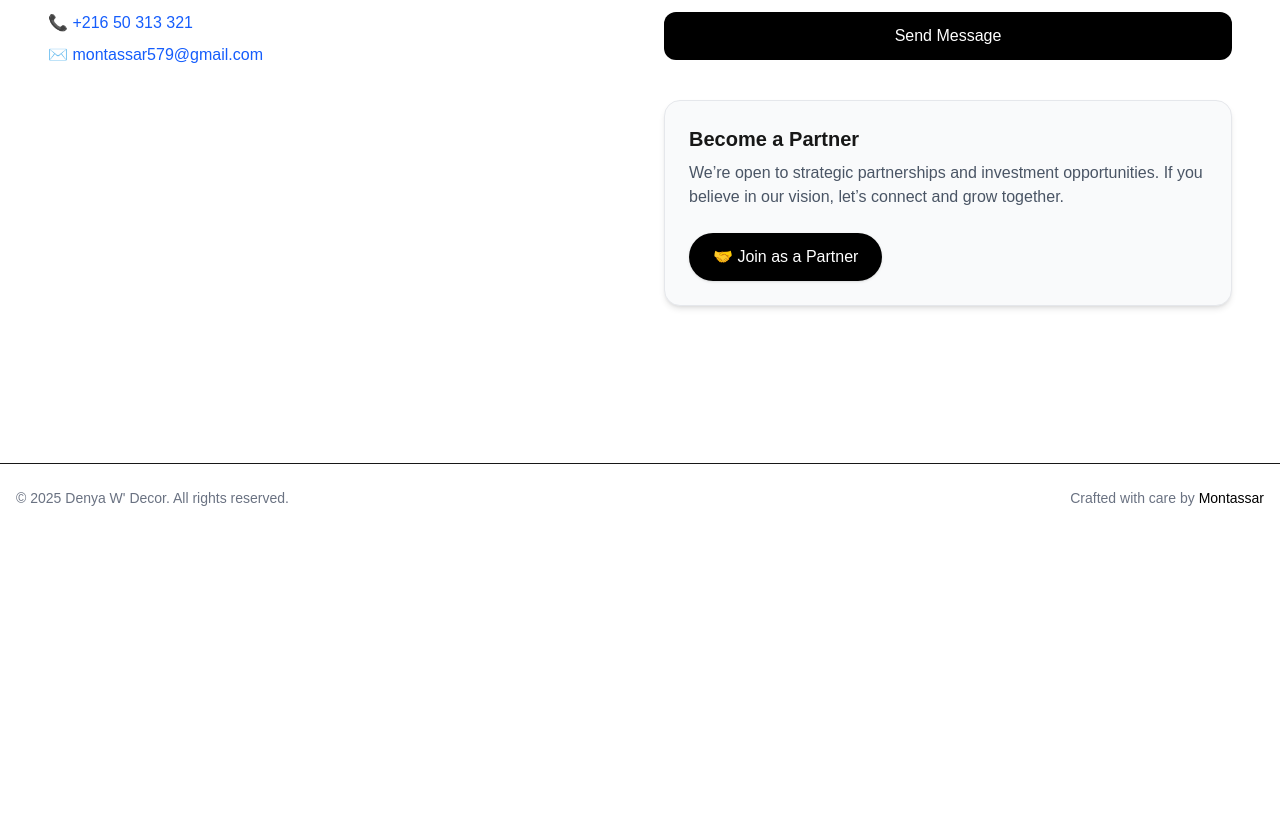
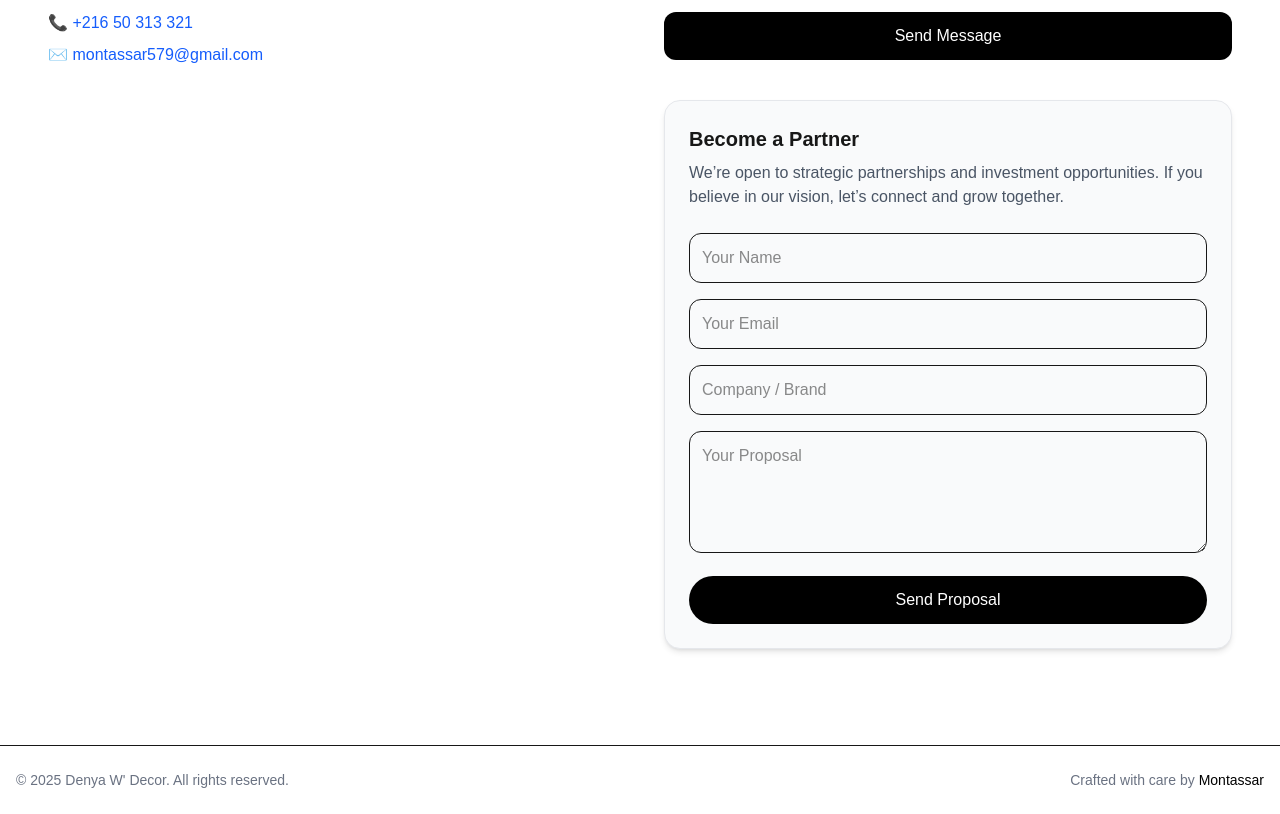
Before and after one commit to montasssar/Ecommerce-Platform, a Next.js app: page /contact in a window 1280 px wide. Shown: the part 449-1263 px from the top of the page. Before the commit the page ends 981 px from the top, so only its background shows below. Built offline with nearby package versions, Linux system fonts and the light colour scheme; no server answers.

Commit message:
✨ Integrated EmailJS for user and partner contact forms

```diff
--- a/components/contact/ContactForm.tsx
+++ b/components/contact/ContactForm.tsx
@@ -2,6 +2,7 @@
 
 import { useState } from 'react'
 import { motion } from 'framer-motion'
+import emailjs from 'emailjs-com'
 
 export default function ContactForm() {
   const [form, setForm] = useState({
@@ -19,17 +20,32 @@ export default function ContactForm() {
     setForm({ ...form, [e.target.name]: e.target.value })
   }
 
-  const handleSubmit = async (e: React.FormEvent) => {
+  const handleSubmit = async (e: React.FormEvent<HTMLFormElement>) => {
     e.preventDefault()
     setLoading(true)
 
-    try {
-      await new Promise(resolve => setTimeout(resolve, 1000))
+    const templateParams = {
+      name: form.name,
+      email: form.email,
+      title: form.subject,
+      message: form.message,
+    }
+
+    emailjs.send(
+      'service_ofllgnm',
+      'template_2i8s6yu',
+      templateParams,
+      '_tyUvrL7DYKmGmaWN'
+    )
+    .then(() => {
       setSubmitted(true)
       setForm({ name: '', email: '', subject: '', message: '' })
-    } finally {
-      setLoading(false)
-    }
+    })
+    .catch((err) => {
+      console.error('EmailJS Error:', err)
+      alert('❌ Failed to send your message.')
+    })
+    .finally(() => setLoading(false))
   }
 
   return (
--- a/components/contact/InvestorCTA.tsx
+++ b/components/contact/InvestorCTA.tsx
@@ -1,13 +1,56 @@
 'use client'
 
+import { useState } from 'react'
 import { motion } from 'framer-motion'
-import { useRouter } from 'next/navigation'
+import emailjs from 'emailjs-com'
 
 export default function InvestorCTA() {
-  const router = useRouter()
+  const [form, setForm] = useState({
+    name: '',
+    email: '',
+    company: '',
+    message: ''
+  })
+  const [submitted, setSubmitted] = useState(false)
+  const [loading, setLoading] = useState(false)
 
-  const handleJoinClick = () => {
-    router.push('/partner-signin')
+  const handleChange = (
+    e: React.ChangeEvent<HTMLInputElement | HTMLTextAreaElement>
+  ) => {
+    setForm({ ...form, [e.target.name]: e.target.value })
+  }
+
+  const handleSubmit = (e: React.FormEvent<HTMLFormElement>) => {
+    e.preventDefault()
+    setLoading(true)
+
+    const templateParams = {
+      name: form.name,
+      email: form.email,
+      title: `PARTNER INQUIRY — ${form.company}`,
+      message: form.message,
+      user_type: 'partner'
+    }
+
+    emailjs.send(
+      'service_ofllgnm',
+      'template_2i8s6yu',
+      templateParams,
+      '_tyUvrL7DYKmGmaWN'
+    )
+    .then(() => {
+      setSubmitted(true)
+      setForm({ name: '', email: '', company: '', message: '' })
+    })
+    .catch((err: unknown) => {
+      if (err instanceof Error) {
+        console.error('EmailJS Error:', err.message)
+      } else {
+        console.error('Unknown EmailJS error:', err)
+      }
+      alert('Failed to send your request.')
+    })
+    .finally(() => setLoading(false))
   }
 
   return (
@@ -16,20 +59,65 @@ export default function InvestorCTA() {
       whileInView={{ opacity: 1, y: 0 }}
       transition={{ duration: 0.6 }}
       viewport={{ once: true }}
-      className="bg-gray-50 p-6 rounded-2xl shadow-md border border-gray-200"
+      className="bg-gray-50 p-6 rounded-2xl shadow-md border border-gray-200 max-w-xl mx-auto"
     >
+      {submitted ? (
+        <p className="text-green-600 text-center">✅ Thanks! We’ll review your partnership request shortly.</p>
+      ) : (
+        <>
           <h3 className="text-xl font-semibold mb-2">Become a Partner</h3>
           <p className="text-gray-600 mb-6">
             We’re open to strategic partnerships and investment opportunities. If you believe in our
             vision, let’s connect and grow together.
           </p>
 
+          <form onSubmit={handleSubmit} className="space-y-4">
+            <input
+              type="text"
+              name="name"
+              value={form.name}
+              onChange={handleChange}
+              placeholder="Your Name"
+              required
+              className="w-full p-3 border rounded-xl"
+            />
+            <input
+              type="email"
+              name="email"
+              value={form.email}
+              onChange={handleChange}
+              placeholder="Your Email"
+              required
+              className="w-full p-3 border rounded-xl"
+            />
+            <input
+              type="text"
+              name="company"
+              value={form.company}
+              onChange={handleChange}
+              placeholder="Company / Brand"
+              required
+              className="w-full p-3 border rounded-xl"
+            />
+            <textarea
+              name="message"
+              value={form.message}
+              onChange={handleChange}
+              placeholder="Your Proposal"
+              rows={4}
+              required
+              className="w-full p-3 border rounded-xl"
+            />
             <button
-        onClick={handleJoinClick}
-        className="w-full sm:w-auto px-6 py-3 rounded-full bg-black text-white font-medium text-sm sm:text-base shadow hover:scale-105 hover:bg-gray-800 transition-all duration-300"
+              type="submit"
+              disabled={loading}
+              className="w-full py-3 rounded-full bg-black text-white font-medium hover:bg-gray-800 transition-all disabled:opacity-60"
             >
-        🤝 Join as a Partner
+              {loading ? 'Sending...' : 'Send Proposal'}
             </button>
+          </form>
+        </>
+      )}
     </motion.div>
   )
 }
--- a/package.json
+++ b/package.json
@@ -12,6 +12,7 @@
     "@stripe/stripe-js": "^7.3.1",
     "axios": "^1.9.0",
     "cloudinary": "^2.6.1",
+    "emailjs-com": "^3.2.0",
     "firebase": "^11.8.1",
     "framer-motion": "^12.15.0",
     "lucide-react": "^0.511.0",
```
Also changed, not shown: 2 other files (tests, documents, lock files or other folders). Lines whose indentation alone changed are shown as unchanged.
